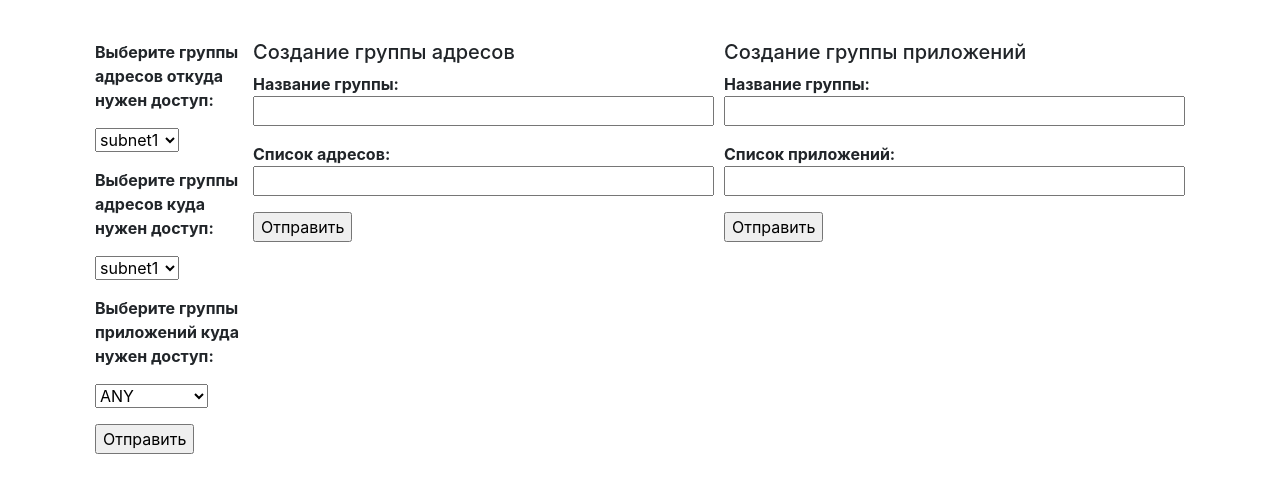
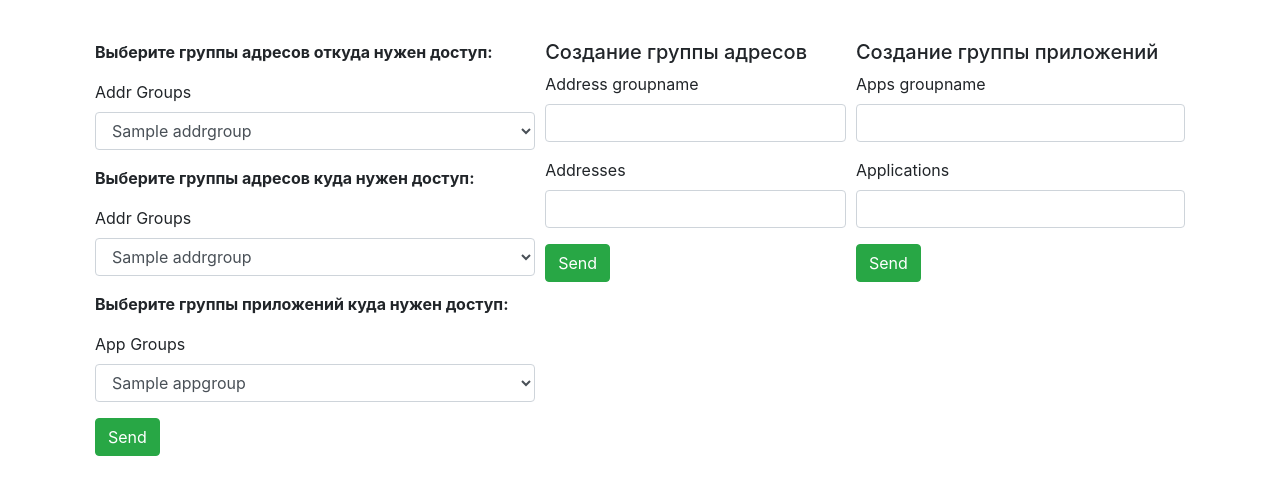
Before and after one commit to De1f364/flaskproject, a Flask app: template project/client/templates/main/home.html in a window 1280 px wide. Shown: the part 56-551 px from the top of the page. Run offline with Flask 2, Linux system fonts and the light colour scheme; the template is opened without the code that fills it: values that come from a table or form of the project are taken from there, others are empty; tables that the repository leaves empty hold one stand-in row (values such as "Sample post"); parts of the project's set-up code (start-up, migrations or seed data) failed here and were passed over; some libraries are stand-ins or nearby versions.

Commit message:
db setup

```diff
--- a/project/client/templates/main/home.html
+++ b/project/client/templates/main/home.html
@@ -1,4 +1,5 @@
 {% extends "_base.html" %}
+{% import "bootstrap/wtf.html" as wtf %}
 {% block content %}
 <style type="text/css">
     .flex {display: flex; padding: 0 5px;}
@@ -8,48 +9,28 @@
     <div class="flex-item">
   <form action="" method="post">
   <p><b>Выберите группы адресов откуда нужен доступ:</b><br>
-   <p><select>
-    <option selected value="subnet1">subnet1</option>
-    <option value="subnet2">subnet2</option>
-    <option value="subnet3">subnet3</option>
-    <option value="subnet4">subnet4</option>
-   </select></p>
+   {{ wtf.form_field(select_addr_form.addr_groups) }}
    <p><b>Выберите группы адресов куда нужен доступ:</b><br>
-   <p><select>
-    <option selected value="subnet1">subnet1</option>
-    <option value="subnet2">subnet2</option>
-    <option value="subnet3">subnet3</option>
-    <option value="subnet4">subnet4</option>
-   </select></p>
+   {{ wtf.form_field(select_addr_form.addr_groups) }}
    <p><b>Выберите группы приложений куда нужен доступ:</b><br>
-   <p><select>
-    <option selected value="any">ANY</option>
-    <option value="app_group1">app_group1</option>
-    <option value="app_group2">app_group2</option>
-    <option value="app_group3">app_group3</option>
-    <option value="app_group4">app_group4</option>
-   </select></p>
-   <p><input type="submit" value="Отправить"></p>
+   {{ wtf.form_field(select_app_form.app_groups) }}
+   <button class="btn btn-success" type="submit">Send</button>
   </form>
         </div>
   <div class="flex-item">
-      <form name="test" method="post" action="{{ url_for('main.handle_data') }}">
+      <form name="post" method="post" action="{{ url_for('main.handle_data_addr') }}">
           <h5>Создание группы адресов</h5>
-  <p><b>Название группы:</b><br>
-   <input type="text" size="40" name="groupName">
-  <p><b>Список адресов:</b><br>
-   <input type="text" size="40" name="addressList">
-  <p><input type="submit" value="Отправить"></p>
+   {{ wtf.form_field(addr_form.name_addrs) }}
+   {{ wtf.form_field(addr_form.addresses) }}
+  <button class="btn btn-success" type="submit">Send</button>
  </form>
     </div>
     <div class="flex-item">
-      <form name="test" method="post" action="">
+      <form name="post" method="post" action="{{ url_for('main.handle_data_app') }}">
           <h5>Создание группы приложений</h5>
-  <p><b>Название группы:</b><br>
-   <input type="text" size="40">
-  <p><b>Список приложений:</b><br>
-   <input type="text" size="40">
-  <p><input type="submit" value="Отправить"></p>
+   {{ wtf.form_field(app_form.name_apps) }}
+   {{ wtf.form_field(app_form.apps) }}
+  <button class="btn btn-success" type="submit">Send</button>
  </form>
     </div>
 </div>
--- a/project/server/main/forms.py
+++ b/project/server/main/forms.py
@@ -2,15 +2,27 @@
 
 
 from flask_wtf import FlaskForm
-from wtforms import StringField, PasswordField
+from wtforms import StringField, SelectField
+from wtforms.ext.sqlalchemy.fields import QuerySelectField
 from wtforms.validators import DataRequired, Email, Length, EqualTo
 
 
+from project.server import bcrypt, db
+from project.server.models import Addrgroup, Appgroup
+
+
 class AddressForm(FlaskForm):
-    name = StringField("Address groupname", [DataRequired()])
-    addresses = StringField("Addresses", [DataRequired()])
+    name_addrs = StringField("Address groupname")
+    addresses = StringField("Addresses")
 
 
 class AppForm(FlaskForm):
-    name = StringField("Apps groupname", [DataRequired()])
-    apps = StringField("Applications", [DataRequired()])
+    name_apps = StringField("Apps groupname")
+    apps = StringField("Applications")
+
+
+class SelectAddrForm(FlaskForm):
+    addr_groups = QuerySelectField(query_factory=lambda: Addrgroup.query.all(), get_label="name")
+
+class SelectAppForm(FlaskForm):
+    app_groups = QuerySelectField(query_factory=lambda: Appgroup.query.all(), get_label="name")
```
Also changed, not shown: project/server/main/views.py (+32 -12 lines), project/server/dev.db.
